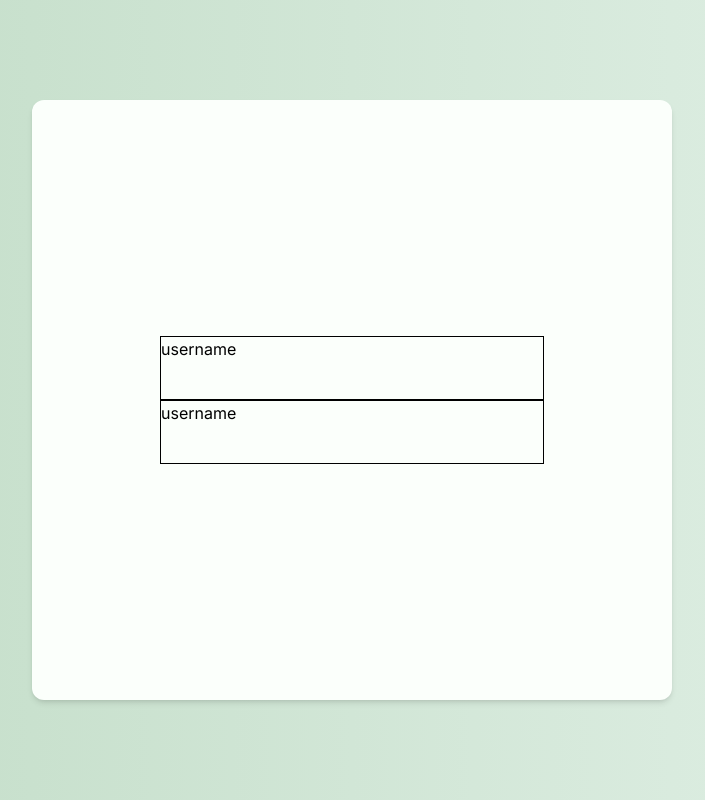
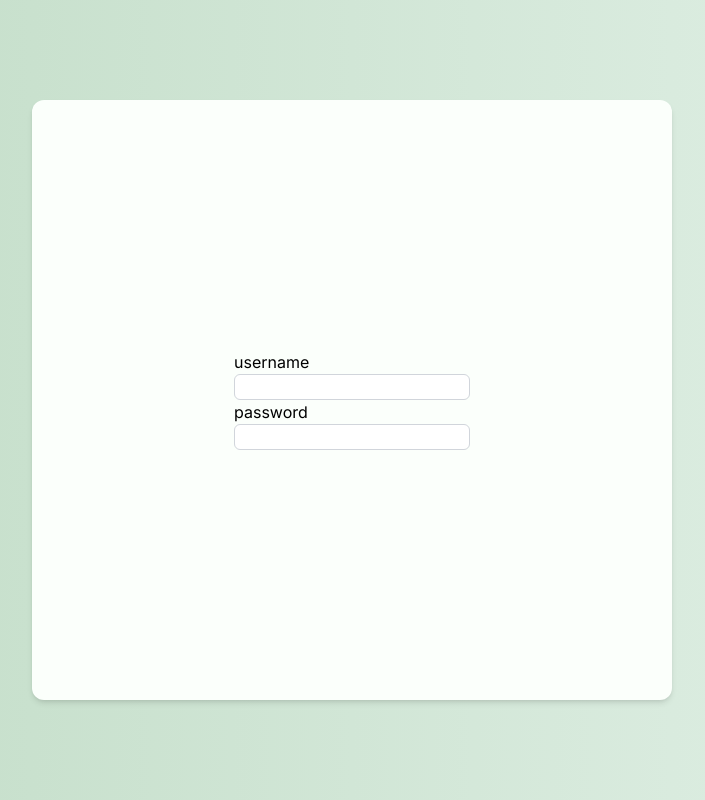
Before and after one commit to danivideda/open-apotek, a Next.js app: page / in a window 1280 px wide. Shown: the whole page, without its empty margins (288-993 px from the left). Built offline with nearby package versions, Linux system fonts and the light colour scheme.

Commit message:
login form, WIP

```diff
--- a/src/app/page.tsx
+++ b/src/app/page.tsx
@@ -3,8 +3,24 @@ export default function Home() {
     <div className="h-[100vh] bg-gradient-to-r from-[#C1DCC6] to-[#E1F0E6]">
       <div className="flex justify-center items-center h-full w-full">
         <div className="flex flex-col justify-center items-center w-1/2 h-3/4 rounded-xl shadow-md bg-[#FBFFFB]">
-          <div className="w-96 h-16 border border-black">username</div>
-          <div className="w-96 h-16 border border-black">username</div>
+          <form action="">
+            <label htmlFor="username" className="block">
+              username
+            </label>
+            <input
+              type="text"
+              name="username"
+              className="border border-gray-300 rounded-md"
+            />
+            <label htmlFor="username" className="block">
+              password
+            </label>
+            <input
+              type="password"
+              name="password"
+              className="border border-gray-300 rounded-md"
+            />
+          </form>
         </div>
       </div>
     </div>
```
